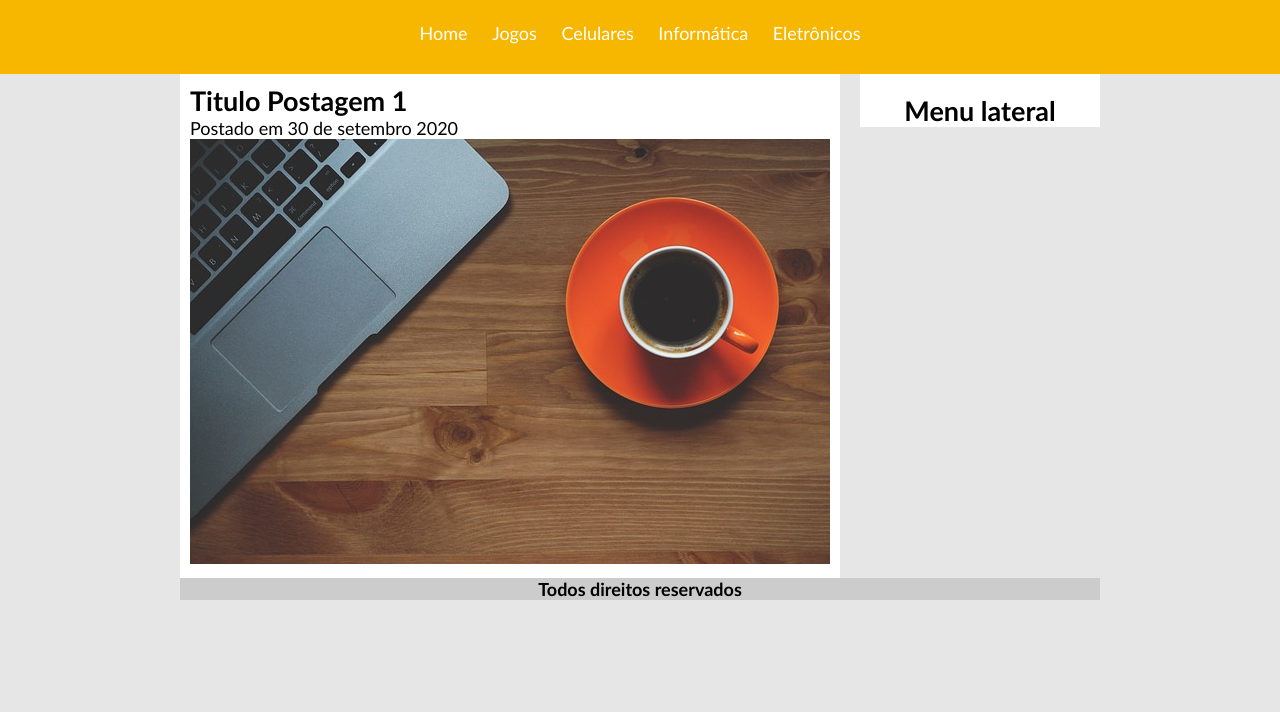
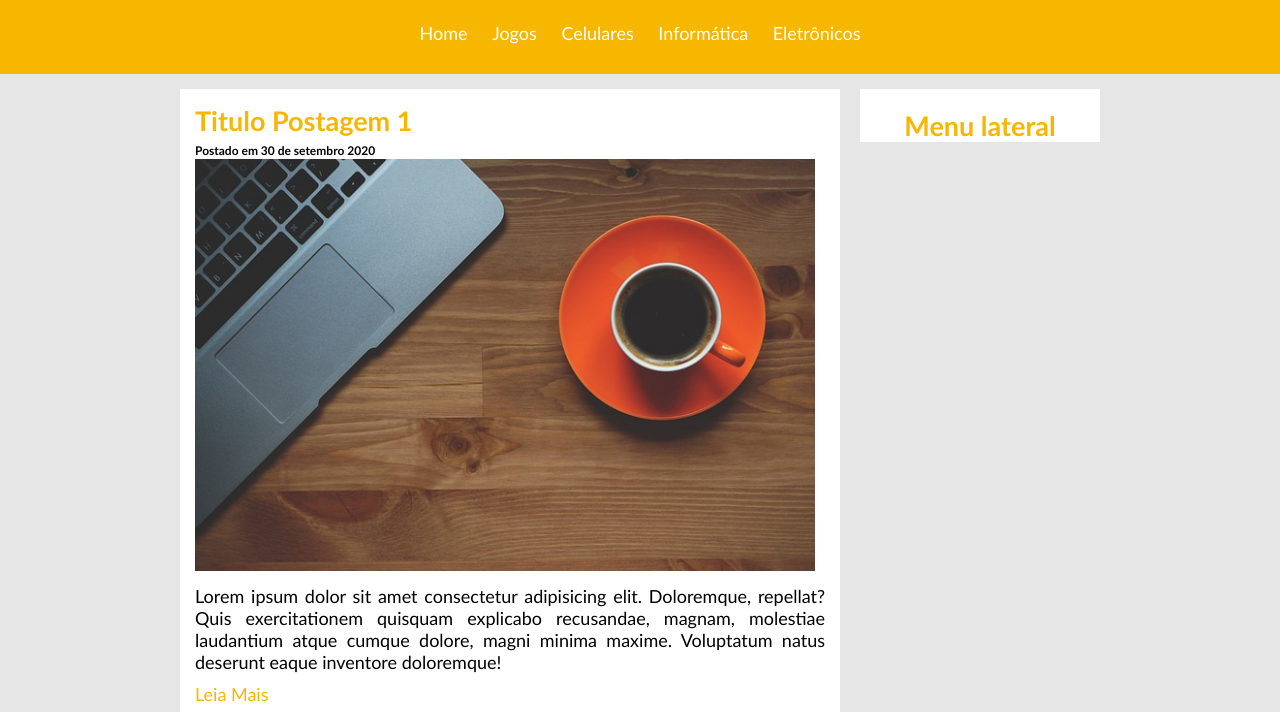
Before and after one commit to Gustavoph/Blog-Site, a plain HTML site: page index.html in a window 1280 px wide. Shown: the part 88-800 px from the top of the page. Drawn offline with Linux system fonts and the light colour scheme.

Commit message:
Finalizando area-principal
Fizalizando os post da área principal, faltando somente dar ajustes ao código

```diff
--- a/css/style.css
+++ b/css/style.css
@@ -49,15 +49,22 @@ a:hover{
     width: 920px;
     margin: 0 auto;
 }
+.leia{
+    margin-top:10px;
+    color: red;
+}
 #rodape{
     background-color: #CCC;
     font-weight: bold;
     text-align: center;
     clear: both;
+    padding: 15px;
+    margin-top: 15px;
 }
 .post-principal{
     background-color: white;
-    padding: 10px;
+    padding: 15px;
+    margin-bottom: 15px;
 }
 .post-lateral{
     padding: 10px;
@@ -68,8 +75,33 @@ a:hover{
     text-align: center;
     width: 240px;
     float: right;
+    margin-top: 15px;
+
 }
 #area-principal{
     width: 660px;
     float: left;
+    margin-top: 15px;
+    margin-bottom: 15px;
+    display: block;
 }
+h2{
+    color: #f7b600;
+}
+.data-postagem{
+    font-size: 12px;
+    font-weight: bold;
+}
+
+.post-principal a:link, .post-principal a:visited{
+    background-color: white;
+    color: #f7b600;
+    padding: 0px;
+}
+.post-principal a:hover{
+    text-decoration: underline;
+}
+.post-principal p{
+    text-align: justify;
+    padding: 10px 0;
+}
--- a/index.html
+++ b/index.html
@@ -25,8 +25,17 @@
         <div id="area-principal">
             <div class="post-principal">
                 <h2>Titulo Postagem 1</h2>
-                <span>Postado em 30 de setembro 2020</span>
-                <img src="img/imagem1.jpg" alt="">
+                <span class="data-postagem">Postado em 30 de setembro 2020</span>
+                <img width="620px" src="img/imagem1.jpg" alt="">
+                <p>Lorem ipsum dolor sit amet consectetur adipisicing elit. Doloremque, repellat? Quis exercitationem quisquam explicabo recusandae, magnam, molestiae laudantium atque cumque dolore, magni minima maxime. Voluptatum natus deserunt eaque inventore doloremque!</p>
+                <a href="">Leia Mais</a>
+            </div>
+            <div class="post-principal">
+                <h2>Titulo Postagem 2</h2>
+                <span class="data-postagem">Postado em 30 de setembro 2020</span>
+                <img width="620px" src="img/imagem2.jpg" alt="">
+                <p>Lorem ipsum dolor sit amet consectetur adipisicing elit. Doloremque, repellat? Quis exercitationem quisquam explicabo recusandae, magnam, molestiae laudantium atque cumque dolore, magni minima maxime. Voluptatum natus deserunt eaque inventore doloremque!</p>
+                <a href="index.html">Leia Mais</a>
             </div>
         </div>
         <div id="area-lateral">
```
